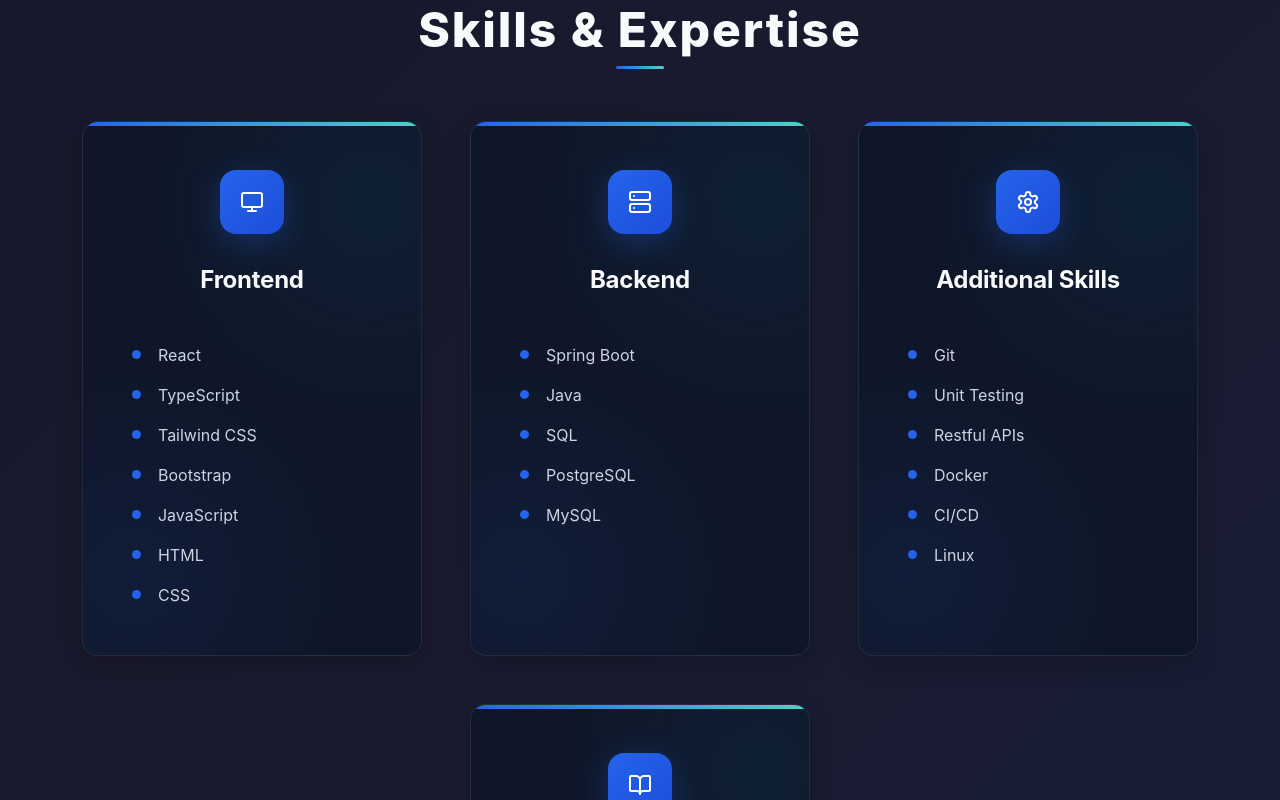
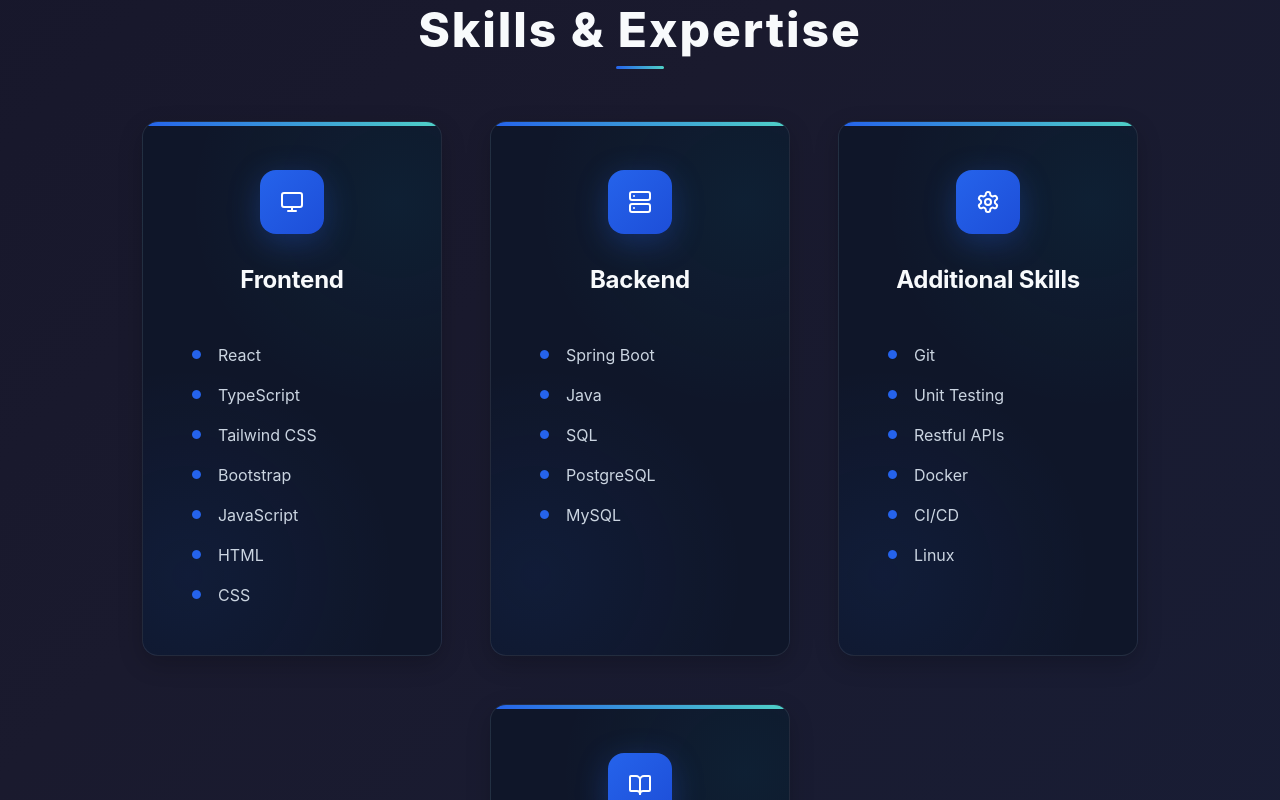
Before and after one commit to mmj05/portfolio, a React (Create React App) app: page / in a window 1280 px wide. Shown: the part 2660-3460 px from the top of the page. Built offline with nearby package versions, Linux system fonts and the light colour scheme.

Commit message:
Update SkillCard width from 340px to 300px for improved layout consistency and responsiveness.

```diff
--- a/src/components/SkillCard/SkillCard.css
+++ b/src/components/SkillCard/SkillCard.css
@@ -13,7 +13,7 @@
   display: flex;
   flex-direction: column;
   flex: 1;
-  width: 340px;
+  width: 300px;
   transition: var(--transition-smooth);
   position: relative;
   overflow: hidden;
```
